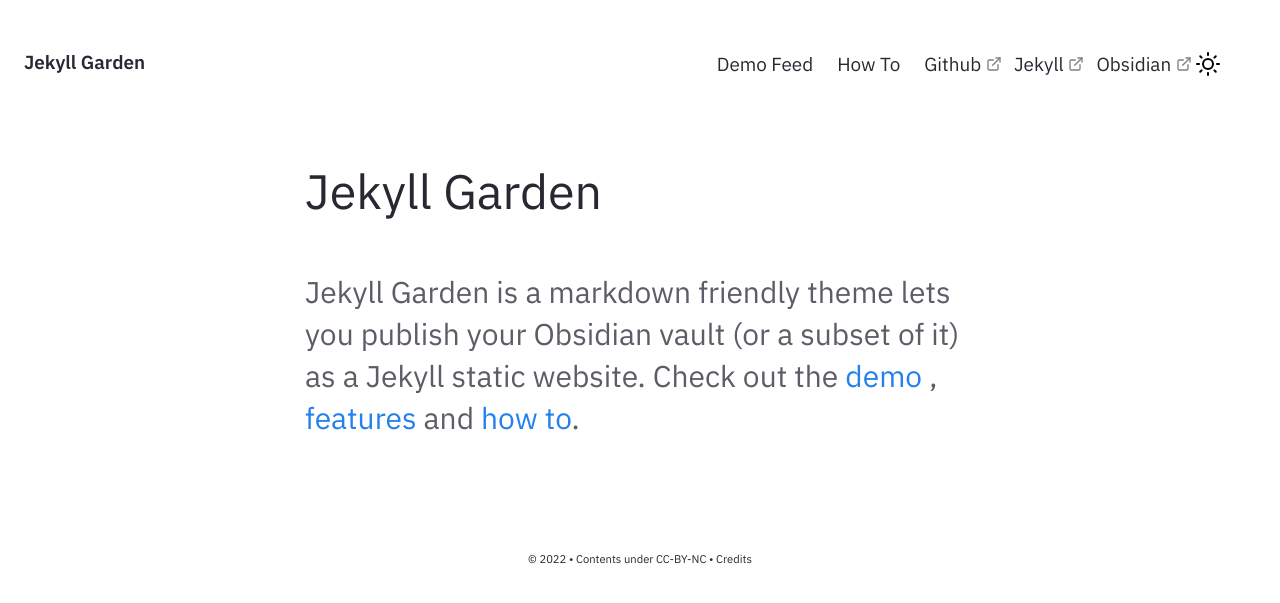
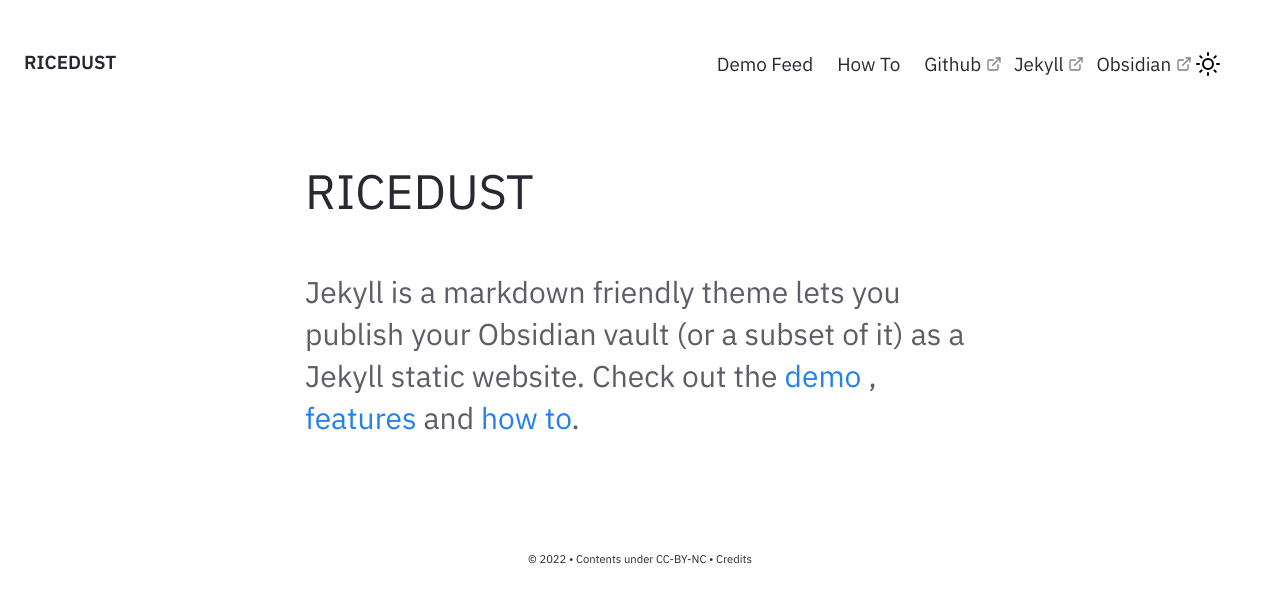
Before and after one commit to ricedust/ricedust.github.io, a Jekyll site: the page built from pages/index.md, in a window 1280 px wide. Shown: the top 603 px of the page. Built offline with Jekyll 4.4.1, drawn with Linux system fonts in a browser that asks for light colours.

Commit message:
basic Jekyll personalization

```diff
--- a/_config.yml
+++ b/_config.yml
@@ -19,7 +19,7 @@
 # in the templates via {{ site.myvariable }}.
 
 # URL is the base hostname with protocol for your site, eg http://example.com
-url: "" # the base hostname & protocol for your site, e.g. http://example.com
+url: "https://ricedust.com" # the base hostname & protocol for your site, e.g. http://example.com
 
 # If you want to install this jekyll in a subpath (eg /digitalgarden) set it here.
 # Else keep it Empty (DON'T PUT /; Keep it empty)
@@ -27,8 +27,8 @@ baseurl: ""
 
 # Website Header, Description, Footer year and text.
 # If you are deleting this, make sure you remove it from HTML files too
-heading: Jekyll Garden # Change this
-content: Obsidian ready Jekyll Theme
+heading: RICEDUST
+content: Personal Website and Blog
 copyright:
   year: © 2022
   msg: Contents under CC-BY-NC
@@ -75,7 +75,7 @@ markdown: kramdown
 kramdown:
   input: GFM
   hard_wrap: false
-  math_engine: katex
+  math_engine: false
   smart_quotes: ["apos", "apos", "quot", "quot"]
   syntax_highlighter: rouge
 
@@ -107,9 +107,9 @@ defaults:
 # their entries' file path in the `include:` list.
 #
 exclude:
-  - _notes/000 Inbox
-  - _notes/200 Private
-  - _notes/300 Templates
+#   - _notes/000 Inbox
+#   - _notes/200 Private
+#   - _notes/300 Templates
 #   - .sass-cache/
 #   - .jekyll-cache/
 #   - gemfiles/
--- a/_includes/Homepage.html
+++ b/_includes/Homepage.html
@@ -1,7 +1,7 @@
 <div class="home-intro">
     <div class="jumbo">{{site.heading}} </div>
     <div class="home-sub-text"> <h3>
-        Jekyll Garden is a markdown friendly theme lets you publish your Obsidian vault (or a subset of it) as a Jekyll static website.
+        Jekyll is a markdown friendly theme lets you publish your Obsidian vault (or a subset of it) as a Jekyll static website.
         Check out the <a href="{{'/notes' | relative_url}}"> demo </a>, <a href="{{'/post/features' | relative_url}}"> features </a> and <a href="{{'/post/how-to' | relative_url}}"> how to</a>.
         </h3>
 </div> </div>
--- a/_layouts/Post.html
+++ b/_layouts/Post.html
@@ -1,6 +1,3 @@
----
----
-
 <!-------------------------------------------------------------------------------------
 *
 * MIT License
```
Also changed, not shown: README.md (+1 -38 lines), Gemfile.lock.
